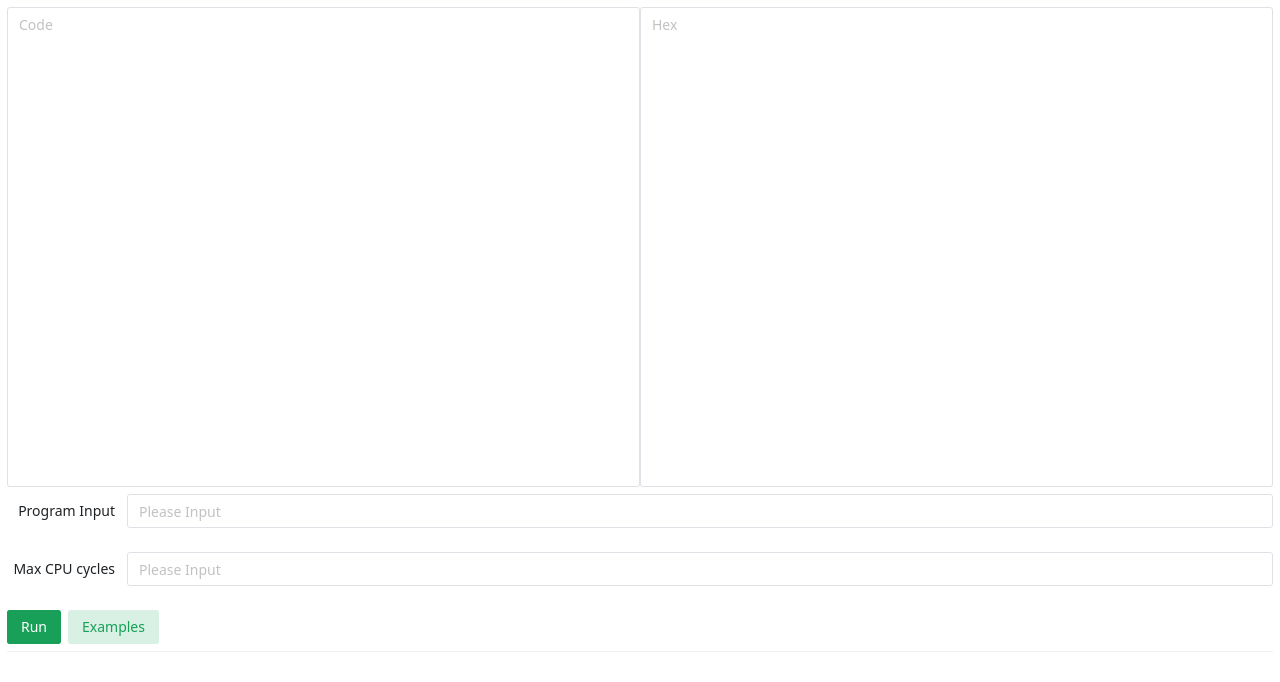
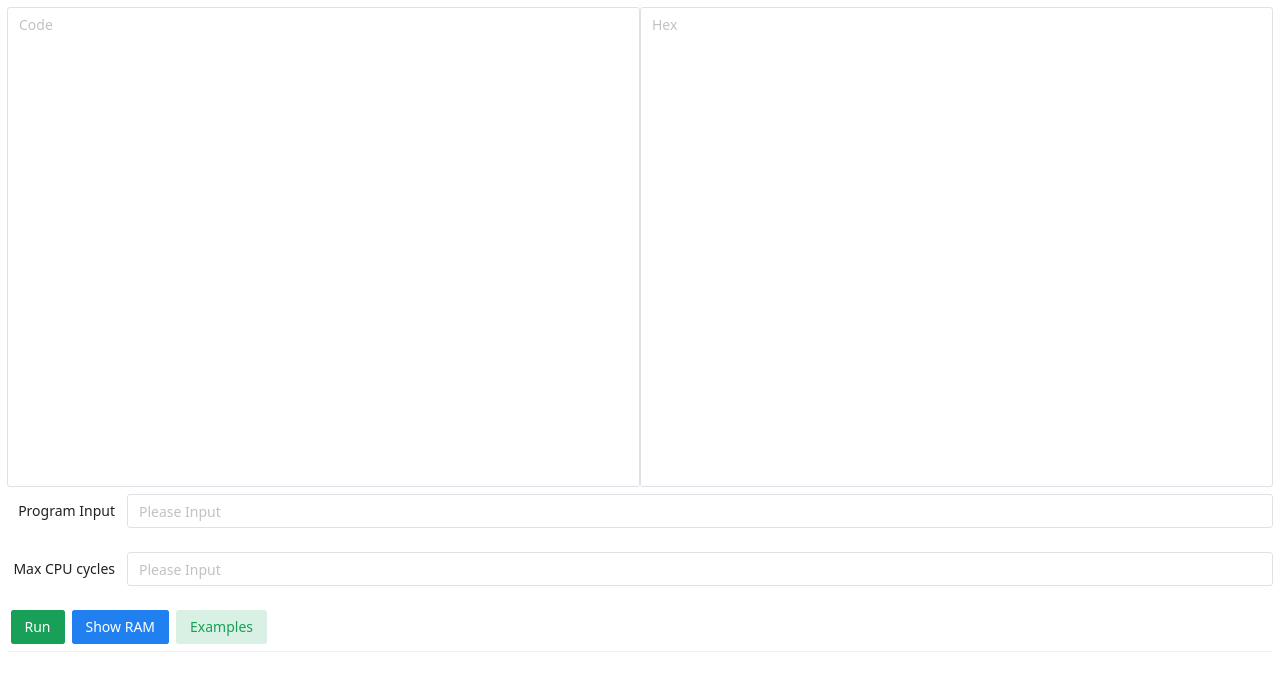
Before and after one commit to bczhc/rust-wasm-playground, a Vue app in the folder web/: page /#/leg-cpu in a window 1280 px wide. Shown: the top 682 px of the page. Built offline with nearby package versions, Linux system fonts and the light colour scheme.

Commit message:
LegCpu: add RAM Viewer

```diff
--- a/web/src/App.vue
+++ b/web/src/App.vue
@@ -2,7 +2,13 @@
 </script>
 
 <template>
-  <RouterView/>
+  <n-message-provider>
+    <n-modal-provider>
+      <n-dialog-provider>
+        <RouterView/>
+      </n-dialog-provider>
+    </n-modal-provider>
+  </n-message-provider>
 </template>
 
 <style scoped>
--- a/web/src/components/LegCpu.vue
+++ b/web/src/components/LegCpu.vue
@@ -13,6 +13,7 @@ let code = ref('');
 let assemblyHex = ref('');
 let programInput = ref('');
 let maxCpuCycles = ref('');
+let showRamModel = ref(false);
 
 let emulationResult = ref<LegEmulationResult | null>(null);
 
@@ -89,10 +90,13 @@ function onExamplesSelected(key: ExampleKeys) {
         <n-form-item label="Max CPU cycles">
           <n-input v-model:value="maxCpuCycles"/>
         </n-form-item>
-        <n-button type="primary" @click="runClick">Run</n-button>
-        <n-dropdown trigger="click" :options="examplesOptions" @select="onExamplesSelected">
-          <n-button type="primary" secondary style="margin: auto .5em">Examples</n-button>
-        </n-dropdown>
+        <div class="buttons-div">
+          <n-button type="primary" @click="runClick">Run</n-button>
+          <n-button type="info" @click="showRamModel = true">Show RAM</n-button>
+          <n-dropdown trigger="click" :options="examplesOptions" @select="onExamplesSelected">
+            <n-button type="primary" secondary>Examples</n-button>
+          </n-dropdown>
+        </div>
       </n-form>
     </div>
     <n-divider style="padding: 0; margin: 0"/>
@@ -105,6 +109,21 @@ function onExamplesSelected(key: ExampleKeys) {
       </div>
     </div>
   </div>
+
+  <n-modal v-model:show="showRamModel">
+    <n-card
+        style="width: 60em"
+        title="RAM Viewer"
+        :bordered="false"
+        size="huge"
+        role="dialog"
+        aria-modal="true"
+    >
+      <pre>
+      {{ emulationResult?.ram_pretty_hex }}
+    </pre>
+    </n-card>
+  </n-modal>
 </template>
 
 <style scoped>
@@ -129,4 +148,8 @@ function onExamplesSelected(key: ExampleKeys) {
 .middle-view {
   margin: 0.5em auto;
 }
+
+.buttons-div > * {
+  margin: auto .25em;
+}
 </style>
```
Also changed, not shown: 2 other files (tests, documents, lock files or other folders).
